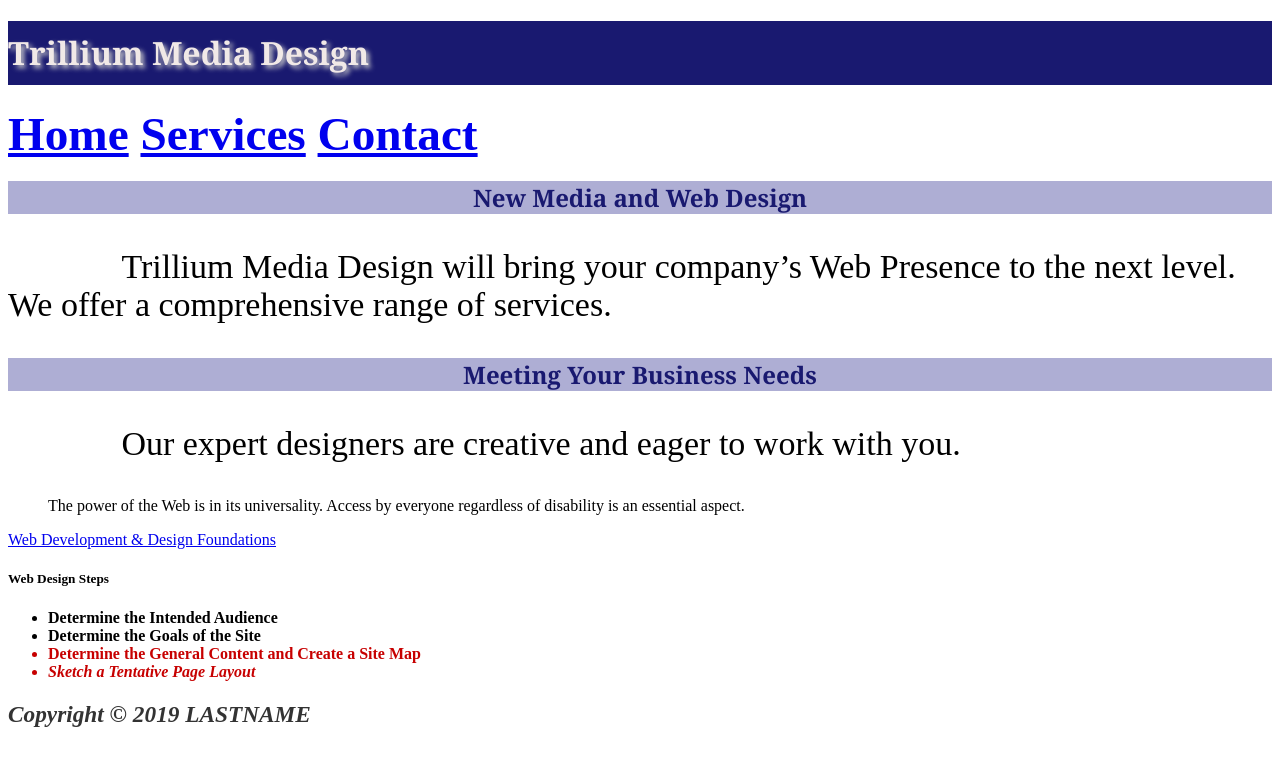
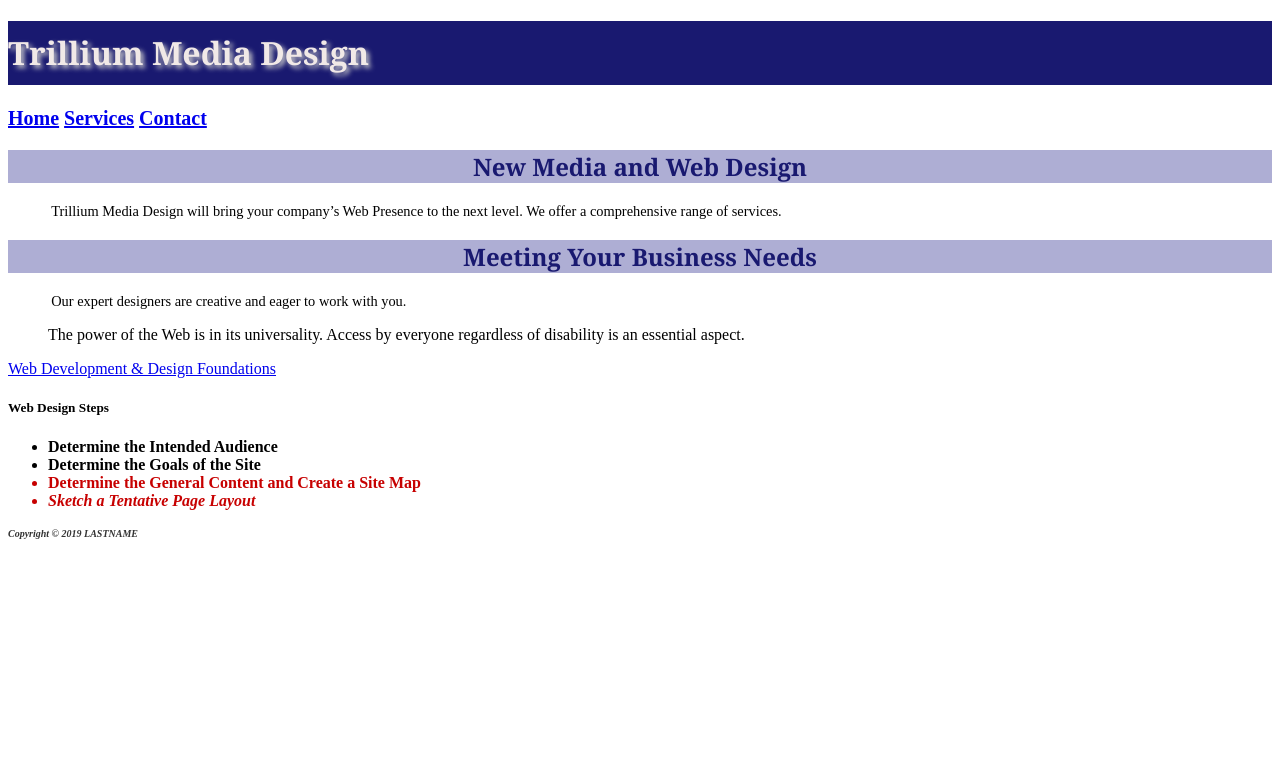
Before and after one commit to 44144Sp21/ch3inclassnotes-emilylloyd-19, a plain HTML site: page index.html in a window 1280 px wide. Drawn offline with Linux system fonts and the light colour scheme.

Commit message:
Ch.3InClassNotes-WebPage
Learned how to change the CSS on our webpage

```diff
--- a/index.html
+++ b/index.html
@@ -5,6 +5,7 @@
 		<meta charset="utf-8">
         <link href="style.css" rel="stylesheet";
 	</head>
+    <body id="wrapper";
         <!-- Structural Elements - header, nav, main, footer -->
         <header>
             <h1>Trillium Media Design</h1>
--- a/style.css
+++ b/style.css
@@ -14,16 +14,16 @@ color:#191970;
 font-family:Georgia, "Times New Roman",serif;
 text-align:center;
 }
-p{font-size: .90cm;
-text-indent: 3cm;
+p{font-size: .90em;
+text-indent: 3em;
 }
 ul{font-weight: bold;
 }
 nav{font-weight: bold;
-font-size:1.25cm;
+font-size:1.25em;
 }
 footer{color:#333333;
-font-size:.74cm;
+font-size:.75em;
 font-style:italic;
 }
 #idrapper{margin-left:auto;
```
Also changed, not shown: services.html (+1 -1 lines).
